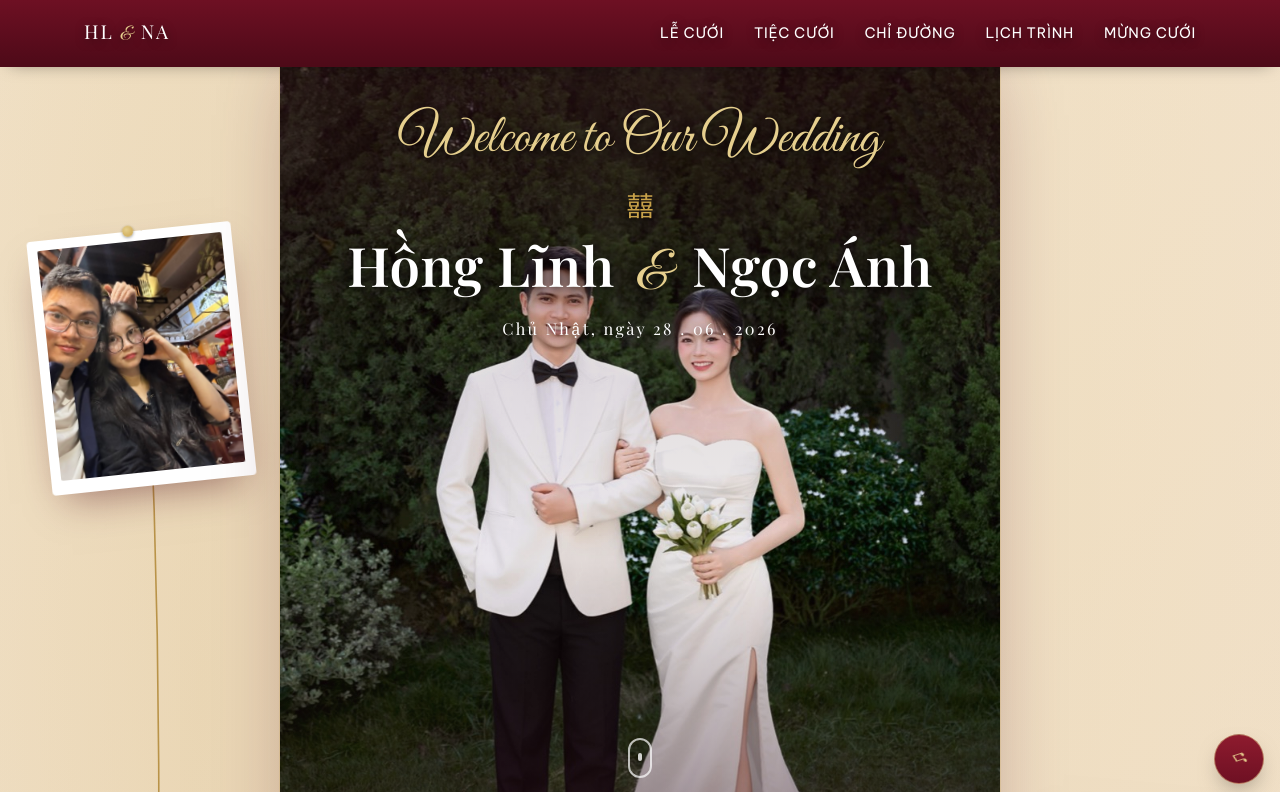
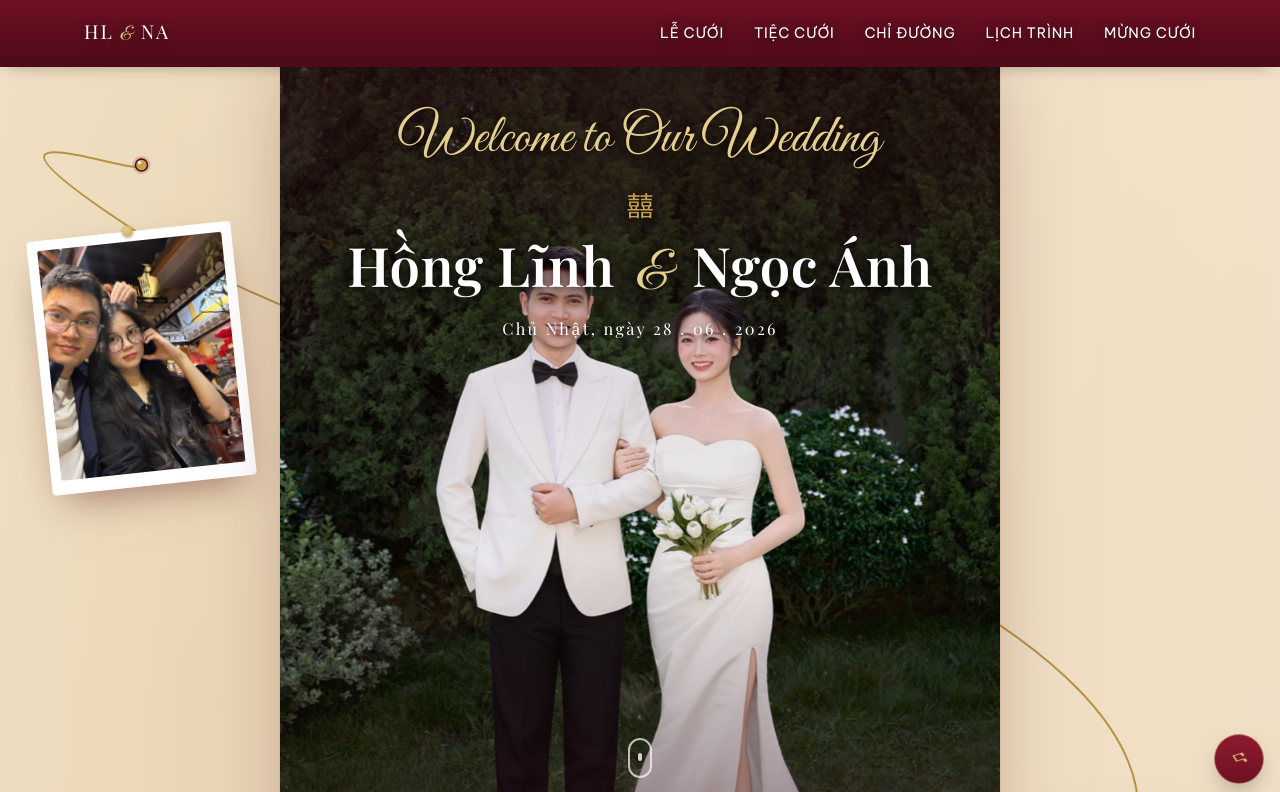
Before and after one commit to linhanh-wedding/linhanh-wedding.github.io, a plain HTML site: page index.html in a window 1280 px wide. Shown: the top 792 px of the page. Drawn offline with nearby package versions, Linux system fonts and the light colour scheme; a web font is replaced by a local one.

Commit message:
edit zoom image

```diff
--- a/statics/css/style.css
+++ b/statics/css/style.css
@@ -146,20 +146,26 @@ img { display: block; max-width: 100%; }
 .pin-rail--l { right: calc(50% + 396px); }
 .pin-rail--r { left:  calc(50% + 396px); }
 
-/* sợi dây nối các ảnh chạy dọc theo từng bên (không đè lên phần trung tâm) */
-.pin-cord {
-  position: absolute; inset: 0;
+/* sợi dây hành trình: nối 01→10 trái↔phải liên tiếp; đoạn vắt qua giữa nằm
+   sau cột nội dung (z-index thấp hơn .invite) nên không đè lên trung tâm */
+.journey-cord {
+  position: absolute; top: 0; left: 0;
   width: 100%; height: 100%;
   overflow: visible;
   z-index: 0;
+  pointer-events: none;
 }
-.pin-cord path {
+.journey-cord path {
   fill: none;
-  stroke: rgba(180,140,60,.9);
-  stroke-width: 1.6;
+  stroke: rgba(180,140,60,.92);
+  stroke-width: 2;
   stroke-linecap: round;
   vector-effect: non-scaling-stroke;
 }
+/* ghim cố định đầu sợi dây (phía trên ảnh 01) */
+.journey-cord .cord-pin__ring  { fill: rgba(110,16,35,.18); }
+.journey-cord .cord-pin__head  { fill: var(--gold); stroke: var(--maroon-dark); stroke-width: 1.5; vector-effect: non-scaling-stroke; }
+.journey-cord .cord-pin__shine { fill: rgba(255,255,255,.85); }
 
 .pin {
   --rot: 0deg;
@@ -173,7 +179,7 @@ img { display: block; max-width: 100%; }
   border-radius: 4px;
   box-shadow: 0 18px 38px -14px rgba(78,12,24,.5);
   pointer-events: auto;
-  cursor: pointer;
+  cursor: default;
   z-index: 1;
   transform: rotate(var(--rot));
   transition: box-shadow .4s ease;
@@ -823,11 +829,13 @@ section .map__btn { margin-left: auto; margin-right: auto; }
 @keyframes scrollDot { 0% { opacity: 0; top: 7px; } 50% { opacity: 1; } 100% { opacity: 0; top: 22px; } }
 @keyframes spin { to { transform: rotate(360deg); } }
 @keyframes envFloat { 0%, 100% { transform: translateY(0); } 50% { transform: translateY(-7px); } }
-/* ảnh cưới trôi nổi nhẹ nhàng (giữ nguyên độ nghiêng --rot của từng ảnh) */
+/* ảnh trôi nổi + đung đưa (lắc) quanh độ nghiêng --rot của từng ảnh */
 @keyframes pinFloat {
-  0%   { transform: translateY(0)    rotate(var(--rot)); }
-  50%  { transform: translateY(-9px) rotate(calc(var(--rot) + 1deg)); }
-  100% { transform: translateY(0)    rotate(var(--rot)); }
+  0%   { transform: translateY(0)     rotate(var(--rot)); }
+  25%  { transform: translateY(-8px)  rotate(calc(var(--rot) + 2.6deg)); }
+  50%  { transform: translateY(-15px) rotate(var(--rot)); }
+  75%  { transform: translateY(-8px)  rotate(calc(var(--rot) - 2.6deg)); }
+  100% { transform: translateY(0)     rotate(var(--rot)); }
 }
 @keyframes lbSlide {
   from { opacity: 0; transform: translateX(var(--lb-from, 28px)) scale(.97); }
--- a/statics/js/main.js
+++ b/statics/js/main.js
@@ -43,6 +43,7 @@ document.addEventListener("DOMContentLoaded", () => {
   setupNav();
   renderPhotos();
   setupGalleryPager();
+  setupJourneyCord();
   renderHeroDate();
   renderCalendar();
   startCountdown();
@@ -93,27 +94,98 @@ function renderPhotos() {
       const { tops, rots } = RAILS[side];
       const n = Math.min(photos.length, tops.length);
 
-      // sợi dây nối các điểm treo (uốn lượn nhẹ giữa các ảnh)
-      let d = `M 50 ${tops[0]}`;
-      for (let i = 1; i < n; i++) {
-        const bow = 50 + (i % 2 ? 17 : -17);
-        const my = (tops[i - 1] + tops[i]) / 2;
-        d += ` Q ${bow} ${my} 50 ${tops[i]}`;
-      }
-      const cord = `<svg class="pin-cord" viewBox="0 0 100 100" preserveAspectRatio="none" aria-hidden="true"><path d="${d}"/></svg>`;
-
       let figs = "";
       for (let i = 0; i < n; i++) {
-        const num = JOURNEY.indexOf(photos[i]) + 1;
-        figs += `<figure class="pin" style="--rot:${rots[i]}deg; --dur:${durs[di % durs.length]}s; --delay:${delays[di % delays.length]}s; top:${tops[i]}%">` +
+        const num = JOURNEY.indexOf(photos[i]) + 1;   // số thứ tự timeline 1..10
+        figs += `<figure class="pin" data-seq="${num}" style="--rot:${rots[i]}deg; --dur:${durs[di % durs.length]}s; --delay:${delays[di % delays.length]}s; top:${tops[i]}%">` +
                 `<img class="js-photo" data-group="journey" loading="lazy" src="${JOURNEY_DIR}${photos[i]}" alt="Hành trình ${num}" /></figure>`;
         di++;
       }
-      return `<div class="pin-rail pin-rail--${side}">${cord}${figs}</div>`;
+      return `<div class="pin-rail pin-rail--${side}">${figs}</div>`;
     };
 
     pins.innerHTML = buildRail("l", leftJ) + buildRail("r", rightJ);
   }
+}
+
+/* ---------- 4c. SỢI DÂY HÀNH TRÌNH (nối 01→10, trái↔phải liên tiếp) ---------- */
+// Vẽ một sợi dây duy nhất đi qua 10 ảnh theo đúng thứ tự timeline. Đoạn vắt
+// qua giữa nằm SAU cột nội dung (z-index thấp hơn .invite) nên không đè lên
+// phần trung tâm — chỉ hiện ở khoảng trống hai bên.
+function setupJourneyCord() {
+  const pins = document.getElementById("photoPins");
+  if (!pins) return;
+  window.addEventListener("load", redrawJourneyCord);
+  let t;
+  window.addEventListener("resize", () => { clearTimeout(t); t = setTimeout(redrawJourneyCord, 150); });
+  redrawJourneyCord();
+}
+
+function redrawJourneyCord() {
+  const pins = document.getElementById("photoPins");
+  if (!pins) return;
+
+  let svg = pins.querySelector("#journeyCord");
+  if (getComputedStyle(pins).display === "none") { if (svg) svg.remove(); return; }
+
+  const figs = Array.from(pins.querySelectorAll(".pin"))
+    .sort((a, b) => (+a.dataset.seq) - (+b.dataset.seq));
+  if (figs.length < 2) return;
+
+  // điểm neo = nút thắt (giữa, sát mép trên) của từng ảnh, tính theo px
+  const knots = figs.map((f) => {
+    const rail = f.parentElement;
+    return {
+      x: rail.offsetLeft + f.offsetLeft + f.offsetWidth / 2,
+      y: rail.offsetTop + f.offsetTop + 4
+    };
+  });
+
+  // điểm ghim bắt đầu: phía trên ảnh 01, sợi dây buông xuống từ đây
+  const start = { x: knots[0].x, y: Math.max(6, knots[0].y - 70) };
+  const pts = [start, ...knots];
+
+  // đường cong Catmull–Rom (mềm mại, lượn qua đúng các điểm neo)
+  const f = (v) => v.toFixed(1);
+  const T = 0.22;   // độ "mềm" của đường cong — lớn hơn = cong mượt hơn
+  let d = `M ${f(pts[0].x)} ${f(pts[0].y)}`;
+  for (let i = 0; i < pts.length - 1; i++) {
+    const p0 = pts[i - 1] || pts[i];
+    const p1 = pts[i];
+    const p2 = pts[i + 1];
+    const p3 = pts[i + 2] || pts[i + 1];
+    const c1x = p1.x + (p2.x - p0.x) * T;
+    const c1y = p1.y + (p2.y - p0.y) * T;
+    const c2x = p2.x - (p3.x - p1.x) * T;
+    const c2y = p2.y - (p3.y - p1.y) * T;
+    d += ` C ${f(c1x)} ${f(c1y)} ${f(c2x)} ${f(c2y)} ${f(p2.x)} ${f(p2.y)}`;
+  }
+
+  const NS = "http://www.w3.org/2000/svg";
+  if (!svg) {
+    svg = document.createElementNS(NS, "svg");
+    svg.id = "journeyCord";
+    svg.setAttribute("class", "journey-cord");
+    svg.setAttribute("preserveAspectRatio", "none");
+    svg.appendChild(document.createElementNS(NS, "path"));
+    // ghim đầu dây: vòng ngoài + đầu ghim + điểm sáng
+    ["cord-pin__ring", "cord-pin__head", "cord-pin__shine"].forEach((cls) => {
+      const c = document.createElementNS(NS, "circle");
+      c.setAttribute("class", cls);
+      svg.appendChild(c);
+    });
+    pins.insertBefore(svg, pins.firstChild);   // sau ảnh (z-index thấp hơn)
+  }
+  svg.setAttribute("viewBox", `0 0 ${pins.offsetWidth} ${pins.offsetHeight}`);
+  svg.querySelector("path").setAttribute("d", d);
+
+  const setCircle = (sel, cx, cy, r) => {
+    const c = svg.querySelector(sel);
+    c.setAttribute("cx", f(cx)); c.setAttribute("cy", f(cy)); c.setAttribute("r", r);
+  };
+  setCircle(".cord-pin__ring", start.x, start.y, 9);
+  setCircle(".cord-pin__head", start.x, start.y, 6);
+  setCircle(".cord-pin__shine", start.x - 2, start.y - 2.4, 1.8);
 }
 
 /* ---------- Ngày tháng tiện ích ---------- */
@@ -279,6 +351,7 @@ function setupGalleryPager() {
     info.textContent = `${page + 1} / ${pages}`;
     prev.disabled = page === 0;
     next.disabled = page === pages - 1;
+    redrawJourneyCord();   // đổi trang làm thay đổi chiều cao trang → vẽ lại dây
   };
 
   prev.addEventListener("click", () => { if (page > 0) { page--; render(); } });
@@ -321,12 +394,12 @@ function setupGalleryLightbox() {
   };
   const close = () => { lb.classList.remove("is-open"); lb.setAttribute("aria-hidden", "true"); };
 
-  // Event delegation toàn trang: bấm vào ảnh — hoặc vào khung/nút thắt
-  // bao quanh ảnh (khung trắng, nút thắt của ảnh ghim) — đều mở phóng to.
+  // Event delegation: chỉ ảnh Album mới mở phóng to; ảnh hành trình (ghim
+  // hai bên) đã tắt tính năng click-zoom theo yêu cầu.
   document.addEventListener("click", (e) => {
     const im = e.target.closest("img.js-photo");
-    if (im) { open(im); return; }
-    const tile = e.target.closest(".pin, .gallery__item");
+    if (im && im.dataset.group !== "journey") { open(im); return; }
+    const tile = e.target.closest(".gallery__item");
     if (tile) {
       const img = tile.querySelector("img.js-photo");
       if (img) open(img);
```
